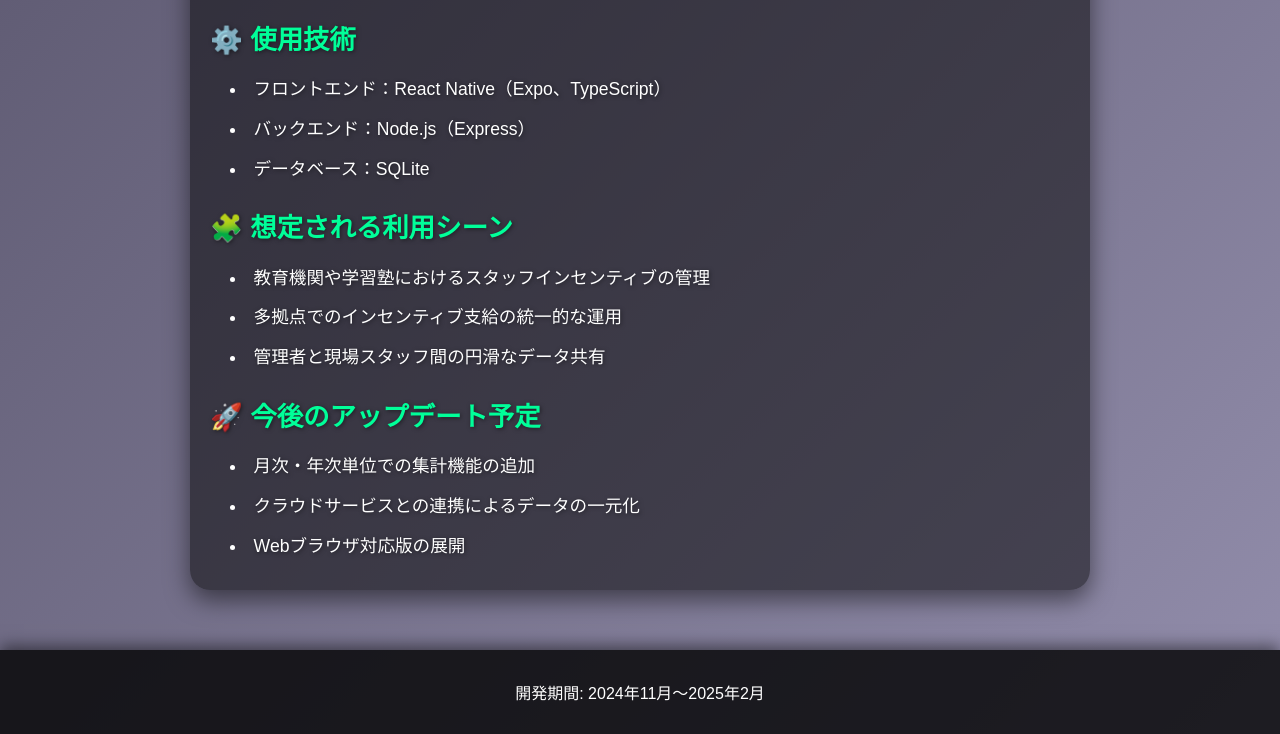
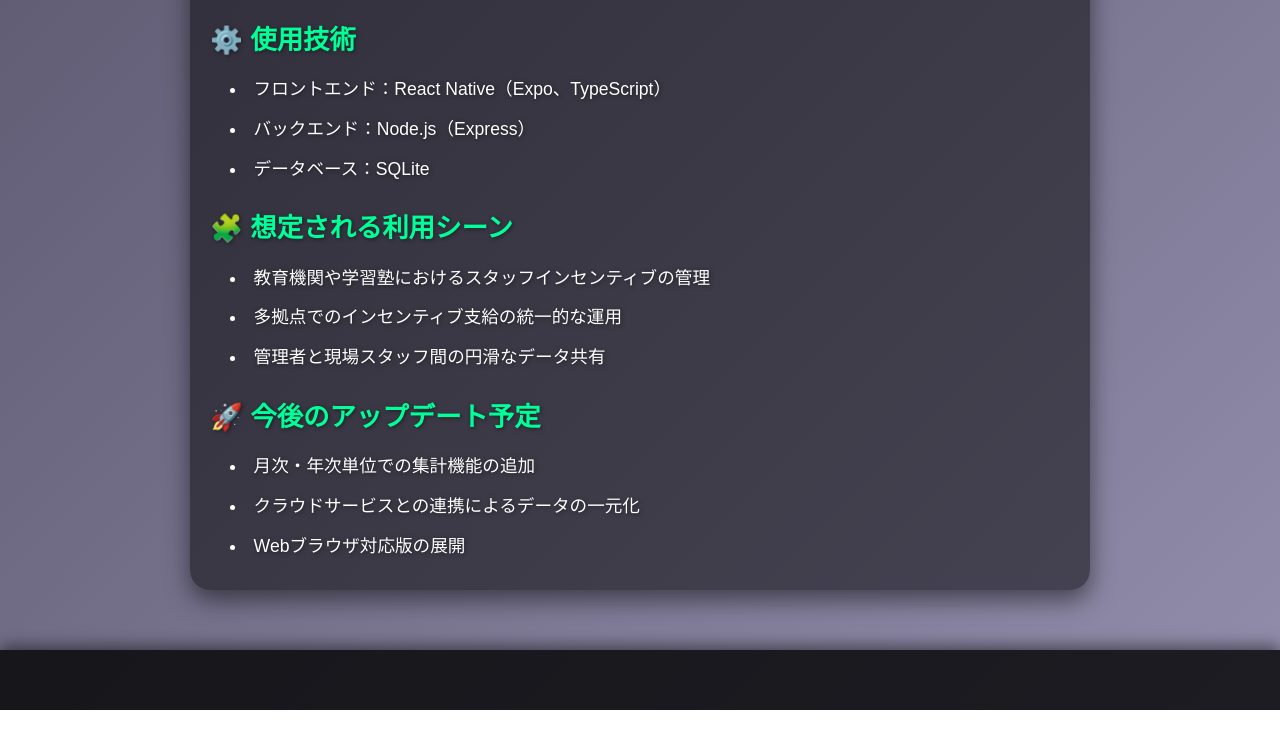
Before and after one commit to Olaf0321/Incentive-Input-App-Intro, a plain HTML site: page index.html in a window 1280 px wide. Shown: the part 2721-3455 px from the top of the page. After the commit the page ends 3431 px from the top, so only its background shows below. Drawn offline with Linux system fonts and the light colour scheme.

Commit message:
fix/remove-footer

```diff
--- a/index.html
+++ b/index.html
@@ -74,7 +74,6 @@
     </main>
 
     <footer>
-        開発期間: 2024年11月〜2025年2月
     </footer>
 
 </body>
```
